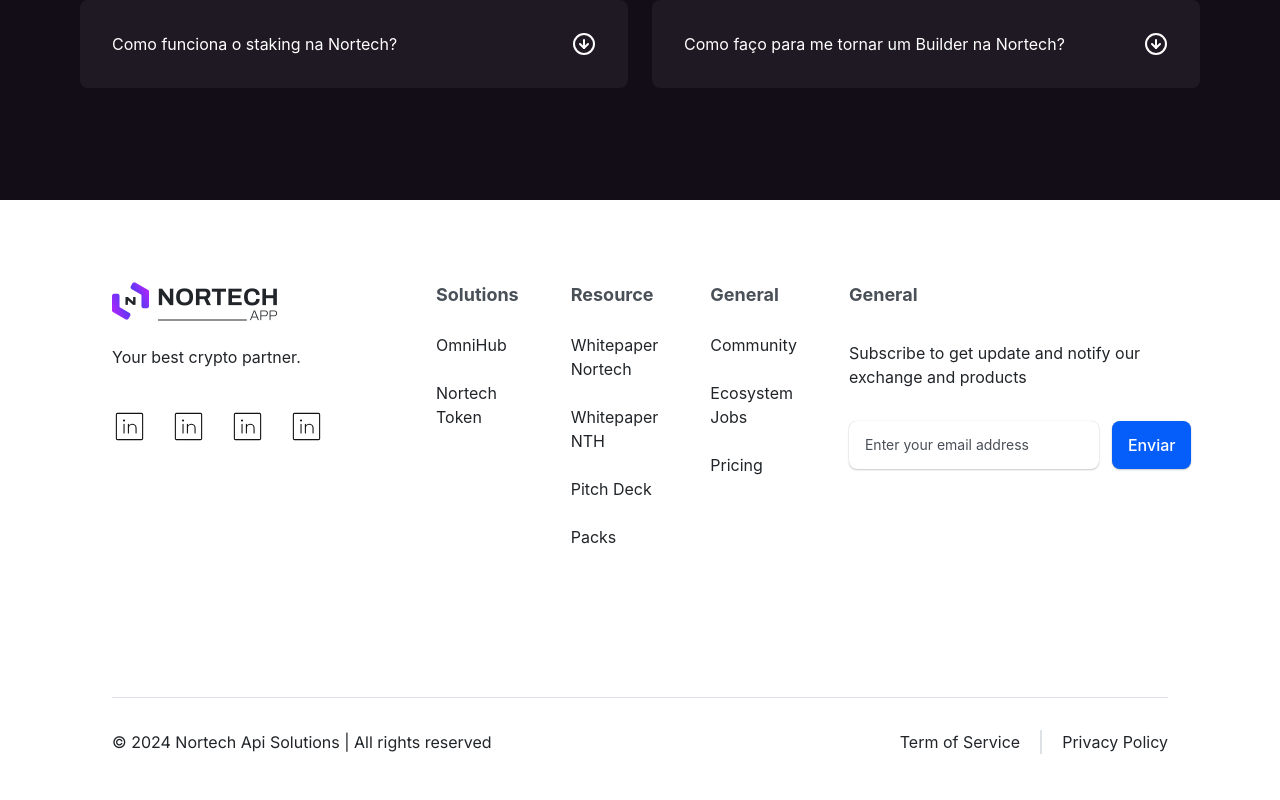
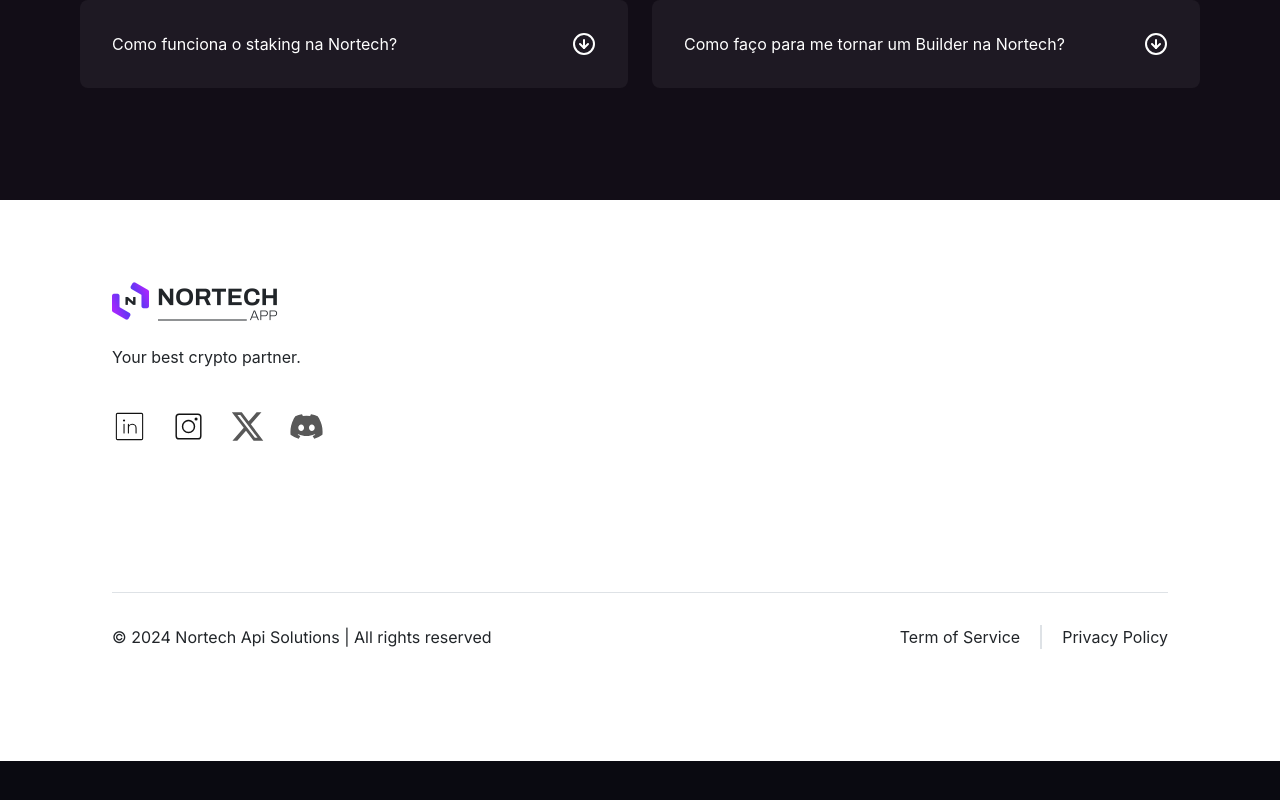
Before and after one commit to Leonardo-Borges-AF/nortechAPP-website, a React (Vite) app: page / in a window 1280 px wide. Shown: the part 7963-8763 px from the top of the page. After the commit the page ends 8724 px from the top, so only its background shows below. Built offline with nearby package versions, Linux system fonts and the light colour scheme; a web font is replaced by a local one.

Commit message:
fix/footer

```diff
--- a/src/components/footer/Footer.component.tsx
+++ b/src/components/footer/Footer.component.tsx
@@ -1,11 +1,18 @@
 import { PiLinkedinLogoThin } from "react-icons/pi";
 import LogoNortechApp from "/images/logo-nortechapp(footer).png";
+import { CiInstagram } from "react-icons/ci";
+import { FaXTwitter } from "react-icons/fa6";
+import { FaDiscord } from "react-icons/fa";
+
+
+
+
 
 
 export const Footer = () => {
   return (
     <div className="">
-      <div className="px-28 py-20 flex gap-[10px] border-t border-t-white border-opacity-15 bg-white z-0 md:block sm:hidden xs:hidden">
+      <div className="px-28 py-20 flex gap-[10px] border-t border-t-white border-opacity-15 bg-white z-50 md:block sm:hidden xs:hidden">
         <div className="flex flex-col gap-[148px]">
 
           <div className="flex gap-28">
@@ -18,55 +25,16 @@ export const Footer = () => {
               </div>
 
               <div className="flex gap-6">
-                <PiLinkedinLogoThin className="size-[35px] " />
-                <PiLinkedinLogoThin className="size-[35px] " />
-                <PiLinkedinLogoThin className="size-[35px] " />
-                <PiLinkedinLogoThin className="size-[35px] " />
+                <a href="https://www.linkedin.com/company/nortechapp" target="_blank" rel="noopener noreferrer"><PiLinkedinLogoThin className="size-[35px] hover:text-[#6001D1]" /></a>
+                <a href="https://www.instagram.com/nortechapp" target="_blank" rel="noopener noreferrer"><CiInstagram className="size-[35px] hover:text-[#6001D1]" /></a>
+                <a href="https://x.com/NortechApp" target="_blank" rel="noopener noreferrer"><FaXTwitter className="size-[35px] opacity-70 hover:text-[#6001D1]"  /></a>
+                <a href="https://discord.gg/Uxb3qkhd" target="_blank" rel="noopener noreferrer"><FaDiscord className="size-[35px] opacity-70 hover:text-[#6001D1]" /></a>
+
               </div>
 
             </div>
 
-            <div className="flex gap-[52px]">
 
-              <div className="flex flex-col gap-6">
-                <p className="font-bold text-lg text-[#495057]">Solutions</p>
-                <a href="" className="text-[#212529]">OmniHub</a>
-                <a href="" className="text-[#212529]">Nortech Token</a>
-              </div>
-
-              <div className="flex flex-col gap-6">
-                <p className="font-bold text-lg text-[#495057]">Resource</p>
-                <a href="" className="text-[#212529]">Whitepaper Nortech</a>
-                <a href="" className="text-[#212529]">Whitepaper NTH</a>
-                <a href="" className="text-[#212529]">Pitch Deck</a>
-                <a href="" className="text-[#212529]">Packs</a>
-              </div>
-
-              <div className="flex flex-col gap-6">
-                <p className="font-bold text-lg text-[#495057]">General</p>
-                <a href="" className="text-[#212529]">Community</a>
-                <a href="" className="text-[#212529]">Ecosystem Jobs</a>
-                <a href="" className="text-[#212529]">Pricing</a>
-              </div>
-
-              <div className="flex flex-col gap-8">
-                <p className="font-bold text-lg text-[#495057]">General</p>
-                <a href="" className="text-[#212529]">Subscribe to get update and notify our exchange and products</a>
-
-                <div className="flex gap-[13px] ">
-                  <input
-                    className="border border-[#DEE2E6] text-[#495057] placeholder-[#495057] text-sm flex gap-[10px] rounded-lg px-4 py-2"
-                    type="text"
-                    placeholder="Enter your email address"
-                  />
-                  <button className="px-4 py-3 rounded-lg bg-[#055EFA] text-white">
-                    Enviar
-                  </button>
-                </div>
-
-              </div>
-
-            </div>
           </div>
 
           <div className="flex py-8 border-t border-t-[#DEE2E6] justify-between ">
@@ -93,81 +61,10 @@ export const Footer = () => {
               Your best crypto partner.
             </p>
             <div className="flex gap-6 ">
-              <PiLinkedinLogoThin className="size-[35px] " />
-              <PiLinkedinLogoThin className="size-[35px] " />
-              <PiLinkedinLogoThin className="size-[35px] " />
-              <PiLinkedinLogoThin className="size-[35px] " />
-            </div>
-          </div>
-          <div className="flex flex-col gap-8 py-6">
-            <div className="flex flex-col gap-6">
-              <p className="text-[#495057] text-lg font-bold">
-                Solutions
-              </p>
-              <a href="" className="font-main text-[#212529]">
-                OmniHub
-              </a>
-              <a href="" className="font-main text-[#212529]">
-                Nortech Token
-              </a>
-            </div>
-            <div className="flex flex-col gap-6">
-              <p className="text-[#495057] text-lg font-bold">
-                Resource
-              </p>
-              <a href="" className="font-main text-[#212529]">
-                Whitepaper Nortech
-              </a>
-              <a href="" className="font-main text-[#212529]">
-                Whitepaper NTH
-              </a>
-              <a href="" className="font-main text-[#212529]">
-                Pitch Deck
-              </a>
-              <a href="" className="font-main text-[#212529]">
-                Packs
-              </a>
-            </div>
-            <div className="flex flex-col gap-6">
-              <p className="text-[#495057] text-lg font-bold">
-                General
-              </p>
-              <a href="" className="font-main text-[#212529]">
-                Community
-              </a>
-              <a href="" className="font-main text-[#212529]">
-                Ecosystem Jobs
-              </a>
-              <a href="" className="font-main text-[#212529]">
-                Pricing
-              </a>
-            </div>
-          </div>
-          <div className="flex flex-col gap-8 ">
-            <div className="flex flex-col gap-4 w-full">
-              <p className="text-[#495057] ">
-                General
-              </p>
-              <p className="text-[#212529] font-main">
-                Subscribe to get update and notify our exchange and products
-              </p>
-            </div>
-            <div className="w-full flex flex-col gap-[13px] ">
-              <input
-                className="border w-full border-solid border-[#DEE2E6] py-[18px] px-4 rounded-lg"
-                type="email"
-                id="email"
-                placeholder="Enter Your email address"
-                style={{
-                  color: "#495057",
-                }}
-                autoComplete="offauto"
-                autoCorrect="off"
-              >
-              </input>
-              <button className="py-[18px] px-4 text-bold text-sm rounded-lg w-full bg-[#055EFA] text-[#E7E7EF] font-main ">
-                Enviar
-              </button>
+                <a href="https://www.linkedin.com/company/nortechapp" target="_blank" rel="noopener noreferrer"><PiLinkedinLogoThin className="size-[35px] hover:text-[#6001D1]" /></a>
+                <a href="https://www.instagram.com/nortechapp" target="_blank" rel="noopener noreferrer"><CiInstagram className="size-[35px] hover:text-[#6001D1]" /></a>
+                <a href="https://x.com/NortechApp" target="_blank" rel="noopener noreferrer"><FaXTwitter className="size-[35px] opacity-70 hover:text-[#6001D1]"  /></a>
+                <a href="https://discord.gg/Uxb3qkhd" target="_blank" rel="noopener noreferrer"><FaDiscord className="size-[35px] opacity-70 hover:text-[#6001D1]" /></a>
             </div>
           </div>
           <div className="w-full border-t py-8 flex flex-col gap-6 border-[#DEE2E6]">
--- a/src/pages/Home/Home.tsx
+++ b/src/pages/Home/Home.tsx
@@ -26,7 +26,9 @@ export const Home = () => {
       <Blog />
       <JoinWaitlist />
       <CommonQuestions />
-      <Footer />
+      <div className="relative">
+        <Footer />
+      </div>
     </div>
   );
 };
```
